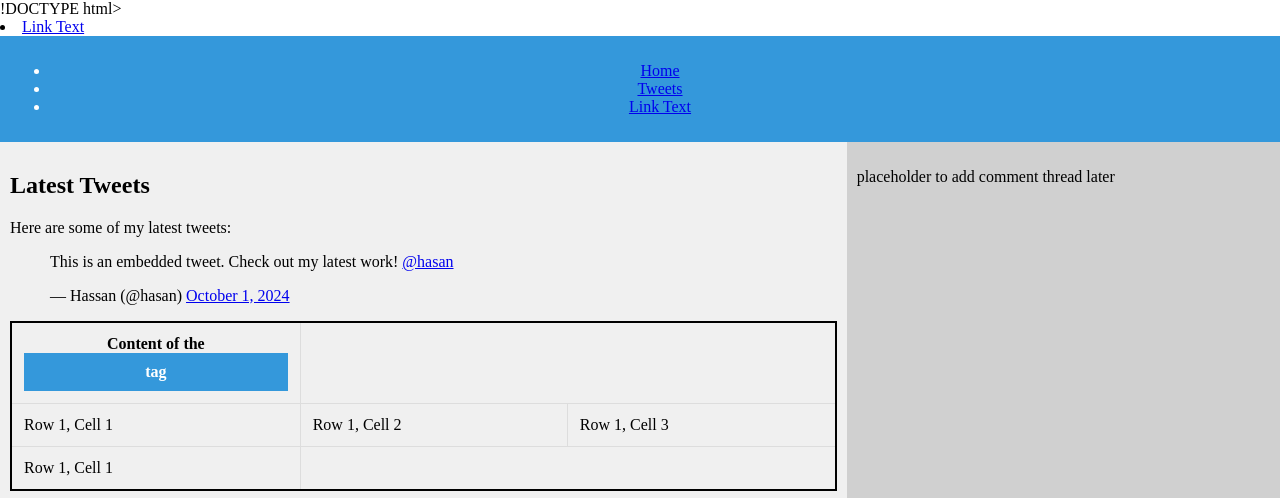
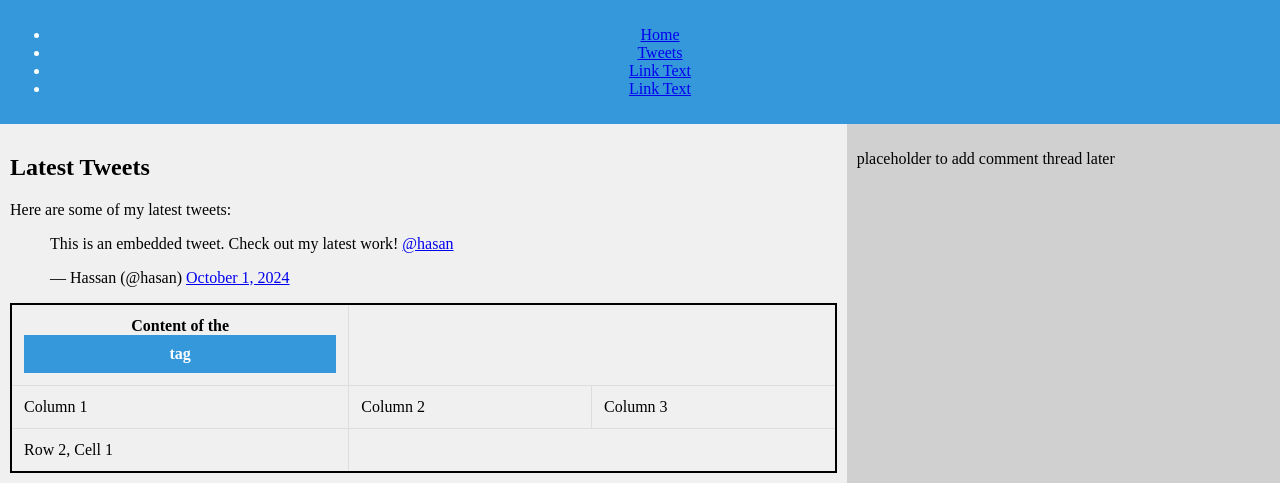
Before and after one commit to Hassaan-mohamed333/alx_html_css, a plain HTML site: page css_basic/index.html in a window 1280 px wide. Shown: the top 498 px of the page. Drawn offline with Linux system fonts and the light colour scheme.

Commit message:
Updated index.html in css_basic directory

```diff
--- a/css_basic/index.html
+++ b/css_basic/index.html
@@ -1,17 +1,18 @@
-!DOCTYPE html>
+<!DOCTYPE html>
 <html lang="en">
   <head>
     <meta charset="UTF-8" />
     <link rel="stylesheet" href="styles.css" />
     <meta name="viewport" content="width=device-width, initial-scale=1.0" />
     <title>Base Index Page</title>
-    <li><a href="https://member.theroom.com/alx">Link Text</a></li>
+
   </head>
   <body>
     <header>
       <ul>
         <li><a href="index.html">Home</a></li>
         <li><a href="tweets.html">Tweets</a></li>
+        <li><a href="https://member.theroom.com/alx">Link Text</a></li>
         <li><a href="https://member.theroom.com/alx">Link Text</a></li>
       </ul>
     </header>
@@ -37,13 +38,14 @@
           </thead>
           <tbody>
             <tr>
-              <td>Row 1, Cell 1</td>
-              <td>Row 1, Cell 2</td>
-              <td>Row 1, Cell 3</td>
+              <td> Column 1</td>
+              <td> Column 2</td>
+              <td> Column 3</td>
             </tr>
             <tr>
-              <td>Row 1, Cell 1</td>
+              <td>Row 2, Cell 1</td>
             </tr>
+
           </tbody>
         </table>
       </article>
```
